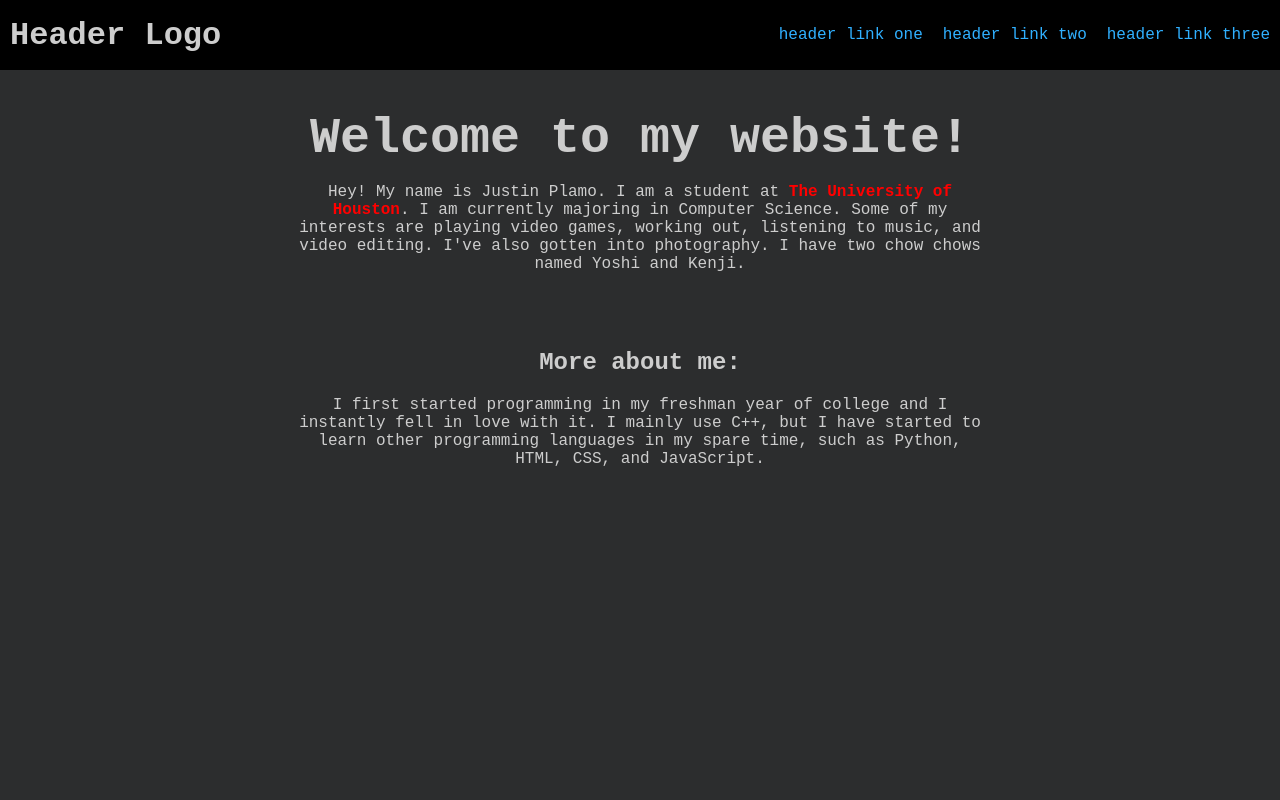
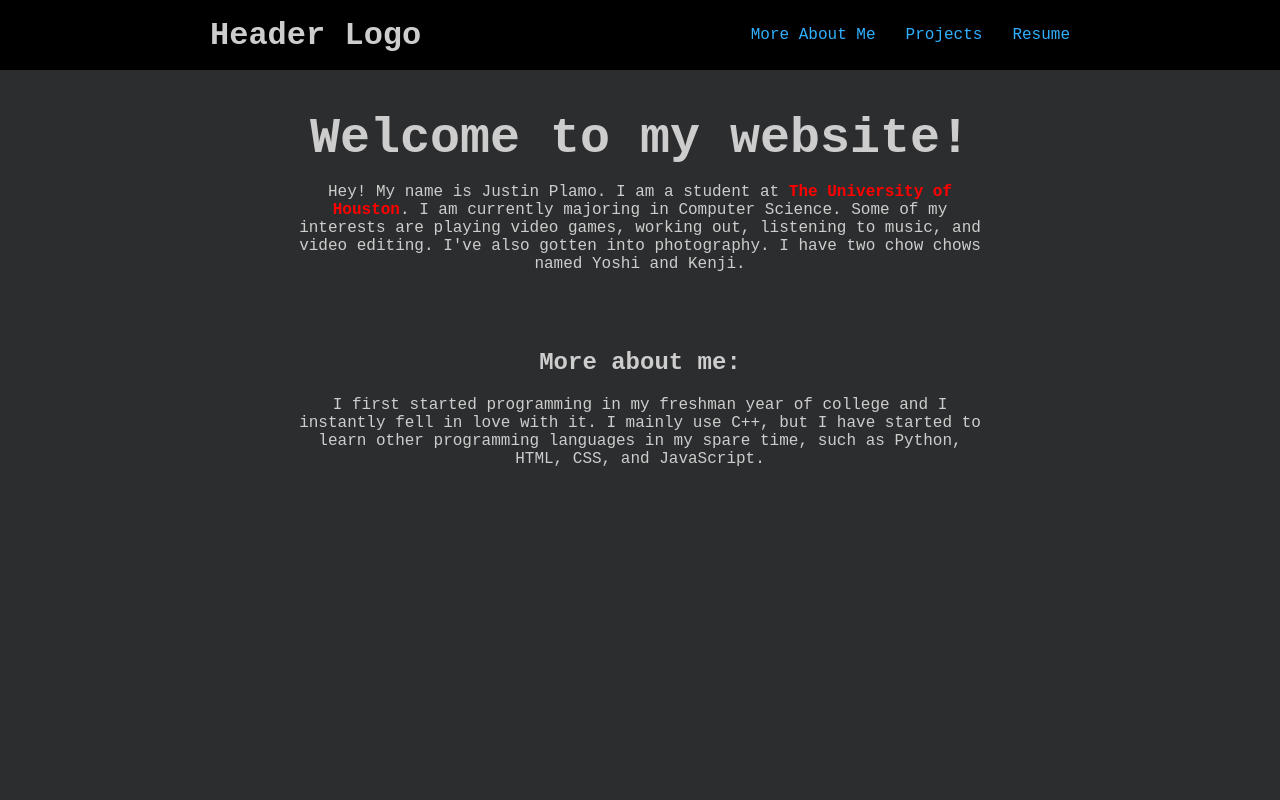
Before and after one commit to JCPlamo/mywebsite, a plain HTML site: page index.html in a window 1280 px wide. Shown: the top 800 px of the page. Drawn offline with Linux system fonts and the light colour scheme.

Commit message:
Implement additional pages to the website

```diff
--- a/index.html
+++ b/index.html
@@ -15,9 +15,9 @@
                 <h1>Header Logo</h1>
             </div>
             <div class="header-links">
-                <li><a href="#">header link one</a></li>
-                <li><a href="#">header link two</a></li>
-                <li><a href="#">header link three</a></li>
+                <li><a href="pages/moreaboutme.html">More About Me</a></li>
+                <li><a href="pages/projects.html">Projects</a></li>
+                <li><a href="pages/resume.html">Resume</a></li>
             </div>
         </div>
 
--- a/style.css
+++ b/style.css
@@ -23,10 +23,15 @@ body {
   padding: 10px;
 }
 
+.header-logo {
+  margin-left: 200px;
+}
+
 .header-links {
   display: flex;
   flex-direction: row;
-  gap: 20px;
+  gap: 30px;
+  margin-right: 200px;
 }
 
 .header-links > li, a {
```
Also changed, not shown: pages/moreaboutme.html (added), pages/projects.html (added), pages/resume.html (added).
